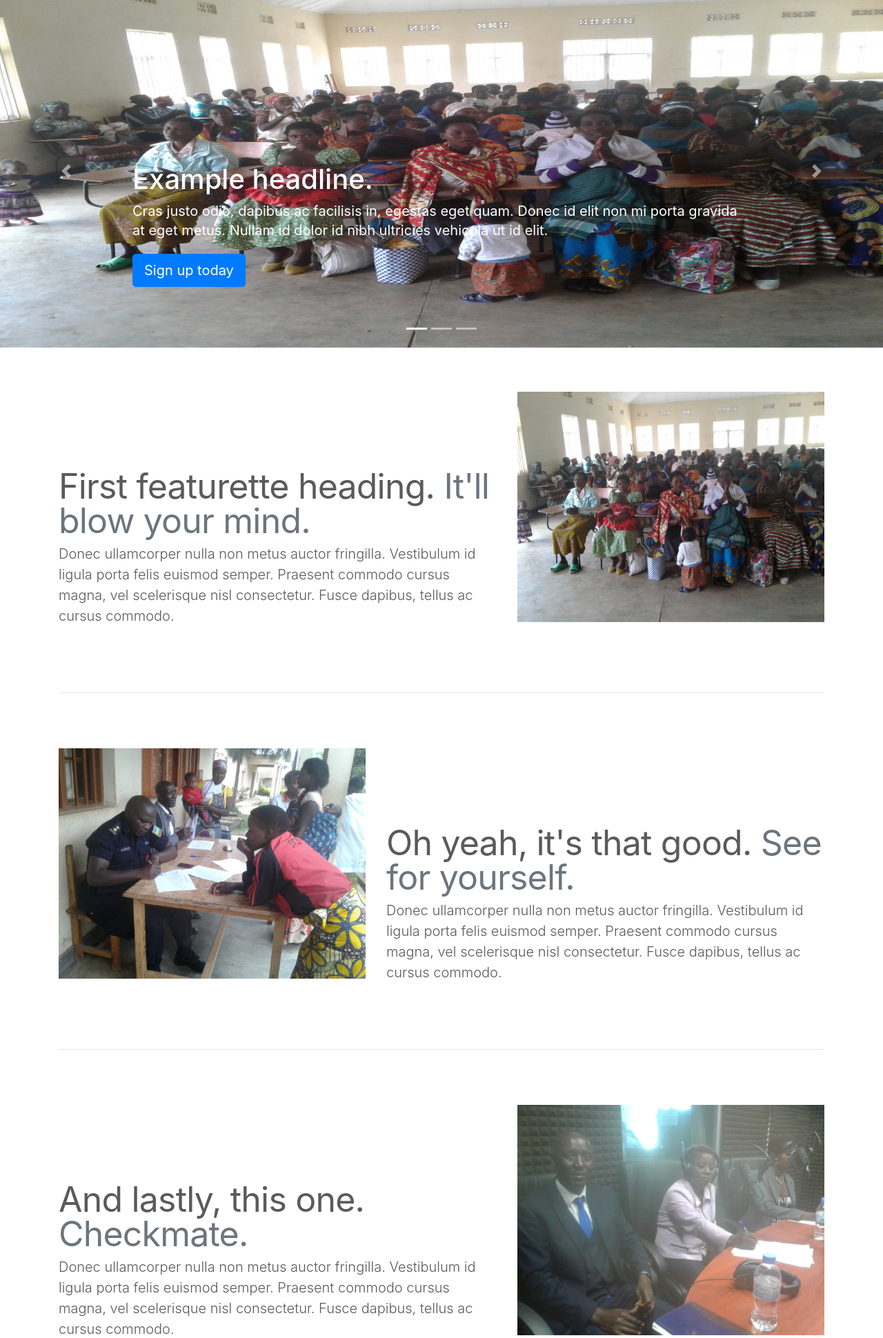
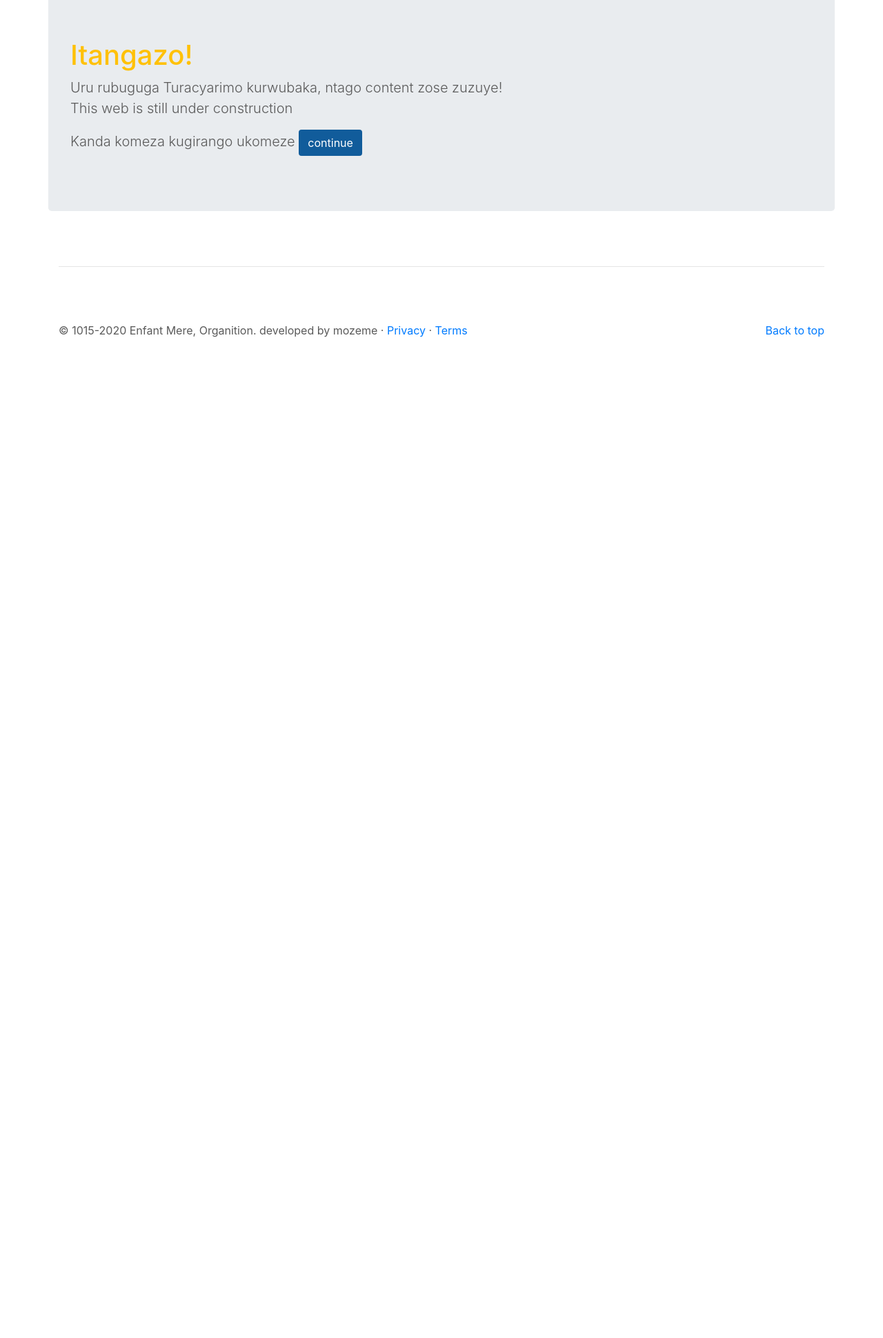
Before and after one commit to ishetouss/enfantmere, a Django app: page / in a window 1280 px wide. Shown: the part 56-1996 px from the top of the page at 69% size. After the commit the page ends 545 px from the top, so only its background shows below. Run offline with Django 3.2, Linux system fonts and the light colour scheme; some libraries are stand-ins or nearby versions.

```diff
--- /dev/null
+++ b/app/templates/home.html
@@ -0,0 +1,15 @@
+{% extends 'base.html' %}
+
+
+{% block content %}
+<div class="container jumbotron ">
+    <h1 class="text-warning">Itangazo!</h1>
+
+    <p class="lead">Uru rubuguga Turacyarimo kurwubaka, ntago content zose zuzuye! <br>
+    This web is still under construction</p>
+
+    <p class="lead"> Kanda komeza kugirango ukomeze <span> <a href="{% url 'index' %}" class="btn btn-large color text-white strong" type="button" href="">continue</a></span> </p>
+
+</div>
+
+{% endblock  %}
--- a/app/templates/index.html
+++ b/app/templates/index.html
@@ -21,7 +21,7 @@
         <div class="container">
           <div class="carousel-caption text-left">
             <h1>Example headline.</h1>
-            <p>Cras justo odio, dapibus ac facilisis in, egestas eget quam. Donec id elit non mi porta gravida at eget metus. Nullam id dolor id nibh ultricies vehicula ut id elit.</p>
+            <p></p>
             <p><a class="btn btn-lg btn-primary" href="#" role="button">Sign up today</a></p>
           </div>
         </div>
@@ -30,8 +30,8 @@
         <img class="second-slide" src="{% static 'img/main/2.jpg' %}" alt="Second slide" width="100%">
         <div class="container">
           <div class="carousel-caption">
-            <h1>Another example headline.</h1>
-            <p>Cras justo odio, dapibus ac facilisis in, egestas eget quam. Donec id elit non mi porta gravida at eget metus. Nullam id dolor id nibh ultricies vehicula ut id elit.</p>
+            <h1>Another example</h1>
+            <p></p>
             <p><a class="btn btn-lg btn-primary" href="#" role="button">Learn more</a></p>
           </div>
         </div>
@@ -40,8 +40,8 @@
         <img class="third-slide" src="{% static 'img/main/3.jpg' %}" alt="Third slide" width="100%">
         <div class="container">
           <div class="carousel-caption text-right">
-            <h1>One more for good measure.</h1>
-            <p>Cras justo odio, dapibus ac facilisis in, egestas eget quam. Donec id elit non mi porta gravida at eget metus. Nullam id dolor id nibh ultricies vehicula ut id elit.</p>
+            <h1>One more for good</h1>
+            <p></p>
             <p><a class="btn btn-lg btn-primary" href="#" role="button">Browse gallery</a></p>
           </div>
         </div>
--- a/app/urls.py
+++ b/app/urls.py
@@ -2,7 +2,8 @@ from django.urls import path
 from . import views
 
 urlpatterns = [
-    path('', views.index, name='index'),
+    path('', views.home, name='home'),
+    path('home', views.index, name='index'),
     path('about/', views.about, name='about'),
     path('contact/', views.contact, name='contact'),
     path('blog', views.blog, name='blog'),
--- a/app/views.py
+++ b/app/views.py
@@ -6,6 +6,21 @@ from .forms import CommentForm, SendMessageForm
 
 
 def index(request):
+    form = SendMessageForm()
+    if request.method == 'POST':
+        form = SendMessageForm(request.POST)
+        if form.is_valid():
+            message = SendMessage(
+                name = form.cleaned_data["name"],
+                email = form.cleaned_data["email"],
+                message = form.cleaned_data["message"],
+
+        )
+        message.save()
+    context = {
+        "form": form,
+    }
+
     return render(request, 'index.html')
 
 
@@ -33,8 +48,23 @@ def contact(request):
 
 def blog(request):
     blogs = Blog.objects.all().order_by('-created')
+
+    form = SendMessageForm()
+    if request.method == 'POST':
+        form = SendMessageForm(request.POST)
+        if form.is_valid():
+            message = SendMessage(
+                name = form.cleaned_data["name"],
+                email = form.cleaned_data["email"],
+                message = form.cleaned_data["message"],
+
+        )
+        message.save()
+
+
     context ={
-        'blogs' : blogs
+        'blogs' : blogs,
+        "form": form,
     }
     return render(request, 'blog.html', context)
 
@@ -80,3 +110,8 @@ def contact(request):
     }
 
     return render(request, 'contact.html', context)
+
+
+
+def home(request):
+    return render(request, 'home.html')
```
